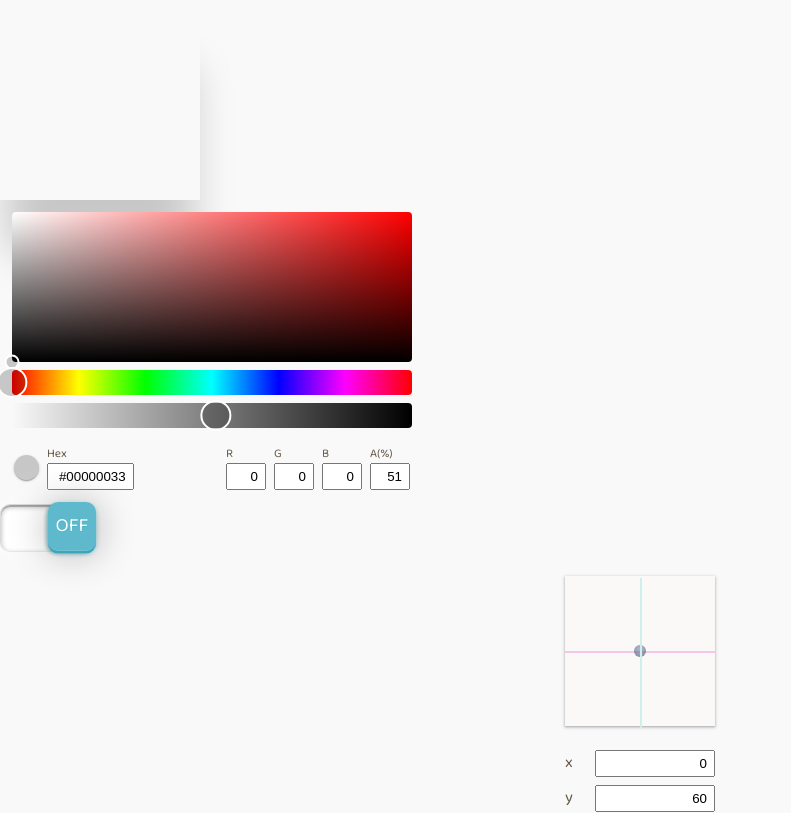
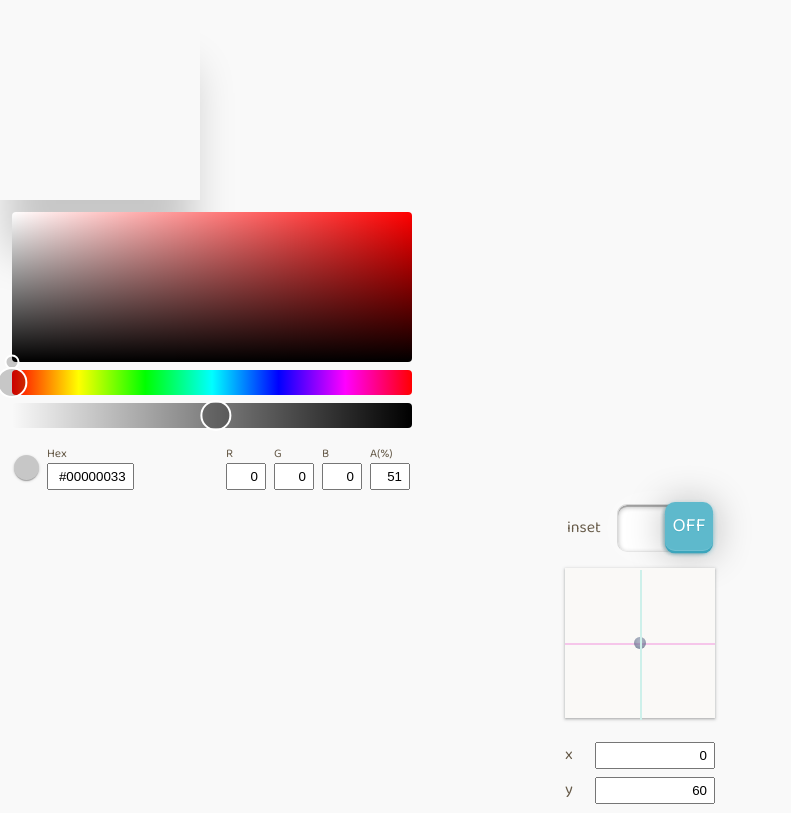
Before and after one commit to tetracalibers/Uispet-frontend, a Next.js app: page /generator/box-shadow in a window 1280 px wide. Shown: the top 813 px of the page, without its empty margins (0-791 px from the left). Built offline with nearby package versions, Linux system fonts and the light colour scheme; a web font is replaced by a local one.

Commit message:
[OnOffToggle] ラベル文字列をpropsで受け取って表示するよう改良

```diff
--- a/components/control/OnOffToggle/index.tsx
+++ b/components/control/OnOffToggle/index.tsx
@@ -3,13 +3,16 @@ import styled from 'styled-components'
 interface OnOffToggleProps {
   value: boolean
   onChange: (value: boolean) => void
+  label: string
 }
 
-const Label = styled.label`
-  --side: 3rem;
-  --duration: 1s;
-  --radius: 10px;
+const Container = styled.div`
+  width: fit-content;
+  margin-left: auto;
+  margin-right: auto;
+`
 
+const ToggleState = styled.div`
   cursor: pointer;
   font-size: calc(var(--side) * 0.4);
   width: calc(var(--side) * 2);
@@ -44,6 +47,17 @@ const Label = styled.label`
   }
 `
 
+const Label = styled.label`
+  --side: 3rem;
+  --duration: 1s;
+  --radius: 10px;
+
+  display: flex;
+  justify-content: center;
+  align-content: center;
+  gap: 1rem;
+`
+
 const Checkbox = styled.input.attrs({ type: 'checkbox' })`
   /** VisuallyHidden */
   border: 0;
@@ -56,7 +70,7 @@ const Checkbox = styled.input.attrs({ type: 'checkbox' })`
   width: 1px;
 
   /** OFF */
-  & + ${Label} {
+  & + label > ${ToggleState} {
     &::before {
       content: 'OFF';
       background-color: #5eb9cc;
@@ -73,7 +87,7 @@ const Checkbox = styled.input.attrs({ type: 'checkbox' })`
   }
 
   /** ON */
-  &:checked + ${Label} {
+  &:checked + label > ${ToggleState} {
     &::before {
       content: 'ON';
       transform: rotateY(-180deg);
@@ -88,17 +102,22 @@ const Checkbox = styled.input.attrs({ type: 'checkbox' })`
   }
 `
 
-export const OnOffToggle = ({ value, onChange }: OnOffToggleProps) => {
+const ToggleTitle = styled.div`
+  line-height: var(--side);
+`
+
+export const OnOffToggle = ({ value, onChange, label }: OnOffToggleProps) => {
   return (
-    <div>
+    <Container>
       <Checkbox
         id='on-off-toggle'
         checked={value}
         onChange={e => onChange(e.target.checked)}
       />
       <Label htmlFor='on-off-toggle'>
-        <div data-checked='On' data-unchecked='Off'></div>
+        <ToggleTitle>{label}</ToggleTitle>
+        <ToggleState />
       </Label>
-    </div>
+    </Container>
   )
 }
--- a/components/css-editor/BoxShadow/index.tsx
+++ b/components/css-editor/BoxShadow/index.tsx
@@ -51,7 +51,7 @@ export const BoxShadow = ({ shadow, onChange }: BoxShadowProps) => {
         }}
       />
       <ColorPicker color={color} onChange={onColorChange} />
-      <OnOffToggle value={inset} onChange={onToggle} />
+      <OnOffToggle value={inset} onChange={onToggle} label='inset' />
       <XyInput
         value={offset}
         onChange={onCoordsChange}
--- a/pages/demo/on-off-toggle.tsx
+++ b/pages/demo/on-off-toggle.tsx
@@ -19,7 +19,7 @@ const OnOffToggleDemoPage: NextPage<Props> = () => {
 
   return (
     <Centering>
-      <OnOffToggle value={value} onChange={setValue} />
+      <OnOffToggle value={value} onChange={setValue} label='' />
     </Centering>
   )
 }
```
